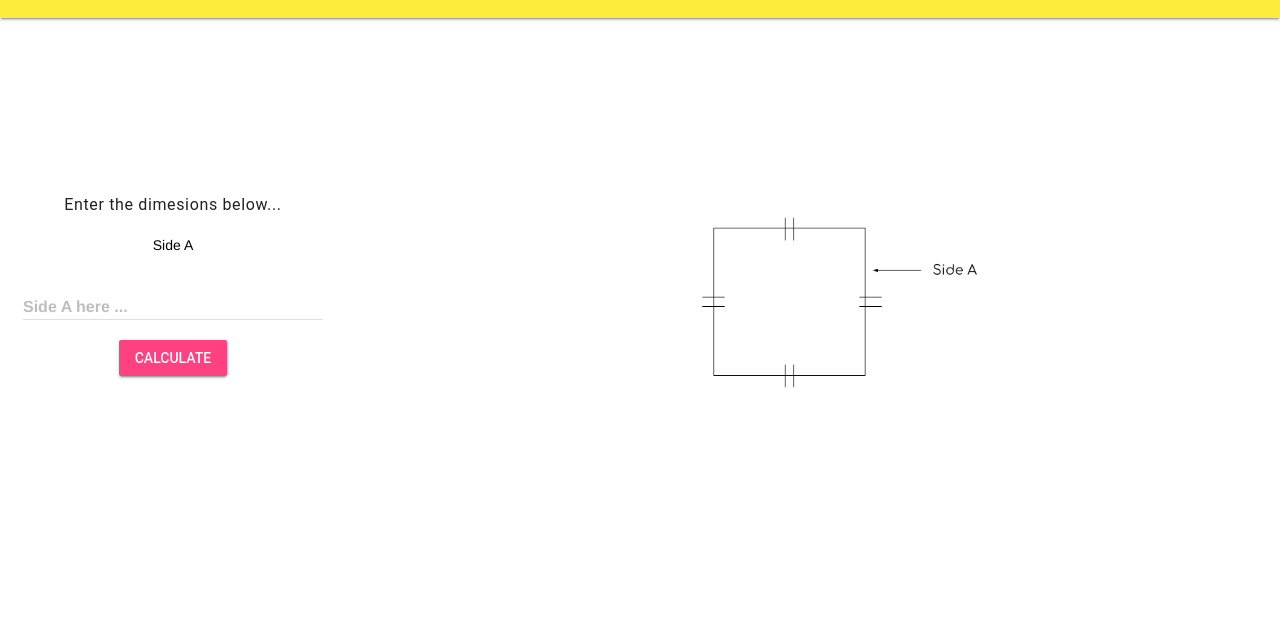
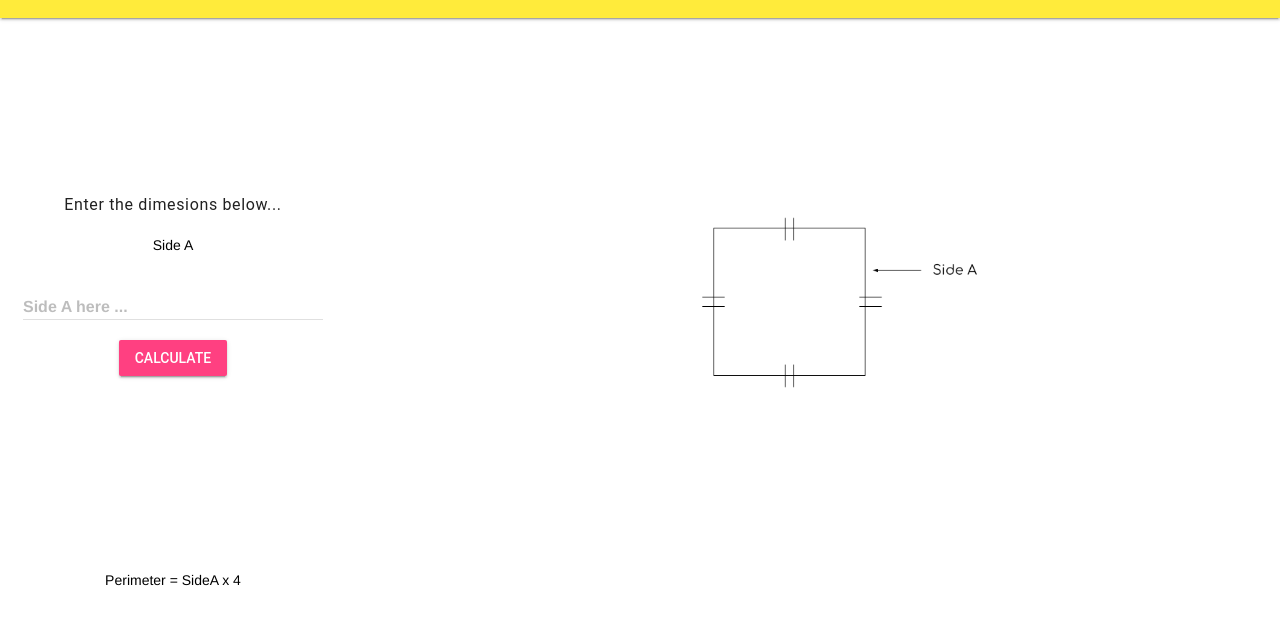
Before and after one commit to Claire-Bedrossian/ICS20-Assignment-2-JS, a plain HTML site: page index.html in a window 1280 px wide. Shown: the part 46-670 px from the top of the page. Drawn offline with nearby package versions, Linux system fonts and the light colour scheme.

Commit message:
Added the formula

```diff
--- a/index.html
+++ b/index.html
@@ -78,6 +78,11 @@
               />
             </th>
           </tr>
+          <tr>
+            <th>
+              <p>Perimeter = SideA x 4</p>
+            </th>
+          </tr>
         </table>
       </main>
     </div>
```
